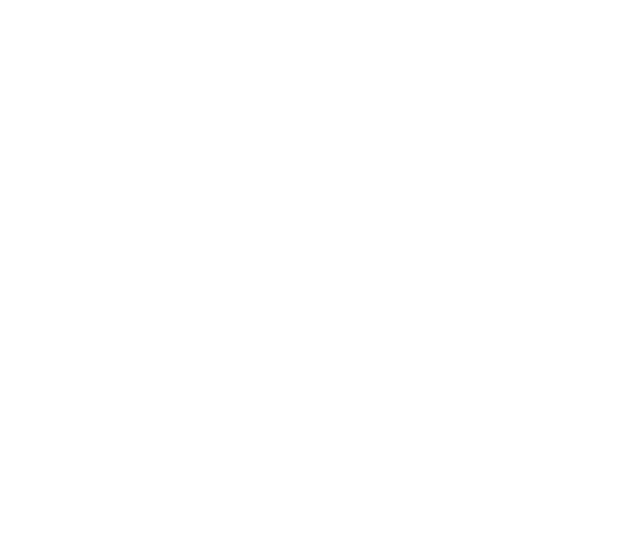
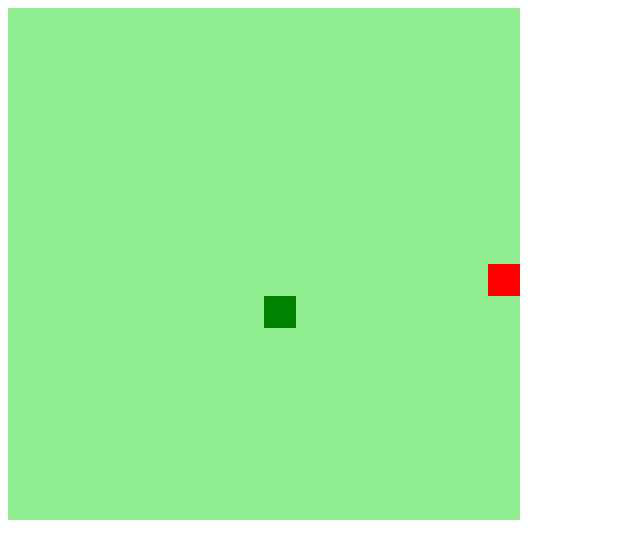
Before and after one commit to pedroddf/snake-game, a plain HTML site: page index.html in a window 1280 px wide. Shown: the whole page, without its empty margins (0-640 px from the left). Drawn offline with Linux system fonts and the light colour scheme.

Commit message:
Código finalizado

```diff
--- a/index.html
+++ b/index.html
@@ -4,9 +4,12 @@
     <meta charset="UTF-8">
     <meta http-equiv="X-UA-Compatible" content="IE=edge">
     <meta name="viewport" content="width=device-width, initial-scale=1.0">
-    <title>Document</title>
+    <title>Snake Game</title>
+    <link rel="stylesheet" href="css/style.css">
+    <!-- defer carrega o JS no final -->
+    <script defer src="js/scripts.js"></script>
 </head>
 <body>
-
+    <canvas id="snake" width="512" height="512"></canvas>
 </body>
 </html>
--- /dev/null
+++ b/js/scripts.js
@@ -0,0 +1,83 @@
+let canvas = document.getElementById("snake");
+let context = canvas.getContext("2d");
+let box = 32;
+let snake = [];
+snake[0] = {
+    x: 8 * box,
+    y: 8 * box
+}
+
+let direction = "down";
+
+let food = {
+    x: Math.floor(Math.random() * 15 + 1) * box,
+    y: Math.floor(Math.random() * 15 + 1) * box
+}
+
+function createBG() {
+    context.fillStyle = "lightgreen";
+    context.fillRect(0, 0, 16 * box, 16 * box);
+}
+
+function createSnake() {
+    for (i = 0; i < snake.length; i++) {
+        context.fillStyle = "green";
+        context.fillRect(snake[i].x, snake[i].y, box, box);
+    }
+}
+
+function drawFood() {
+    context.fillStyle = "red";
+    context.fillRect(food.x, food.y, box, box);
+}
+
+document.addEventListener('keydown', update);
+
+function update(event) {
+    if (event.keyCode == 37 && direction != "right") direction = "left";
+    if (event.keyCode == 38 && direction != "down") direction = "up";
+    if (event.keyCode == 39 && direction != "left") direction = "right";
+    if (event.keyCode == 40 && direction != "up") direction = "down";
+}
+
+function initGame() {
+    if (snake[0].x > 15 * box && direction == "right") snake[0].x = 0;
+    if (snake[0].x < 0 && direction == "left") snake[0].x = 16 * box;
+    if (snake[0].y > 15 * box && direction == "down") snake[0].y = 0;
+    if (snake[0].y < 0 && direction == "up") snake[0].y = 16 * box;
+
+    for (i = 1; i < snake.length; i ++) {
+        if (snake[0].x == snake[i].x && snake[0].y == snake[i].y) {
+            clearInterval(game);
+            alert("Game Over!");
+        }
+    }
+
+    createBG();
+    createSnake();
+    drawFood();
+
+    let snakeX = snake[0].x;
+    let snakeY = snake[0].y;
+
+    if (direction == "right") snakeX += box;
+    if (direction == "left") snakeX -= box;
+    if (direction == "up") snakeY -= box;
+    if (direction == "down") snakeY += box;
+
+    if (snakeX != food.x || snakeY != food.y) {
+        snake.pop();
+    } else {
+        food.x = Math.floor(Math.random() * 15 + 1) * box;
+        food.y = Math.floor(Math.random() * 15 + 1) * box
+    }
+
+    let newHead = {
+        x: snakeX,
+        y: snakeY
+    }
+
+    snake.unshift(newHead);
+}
+
+let game = setInterval(initGame, 100);
```
Also changed, not shown: css/style.css (added), css/style.scss (added), 1 other file.
